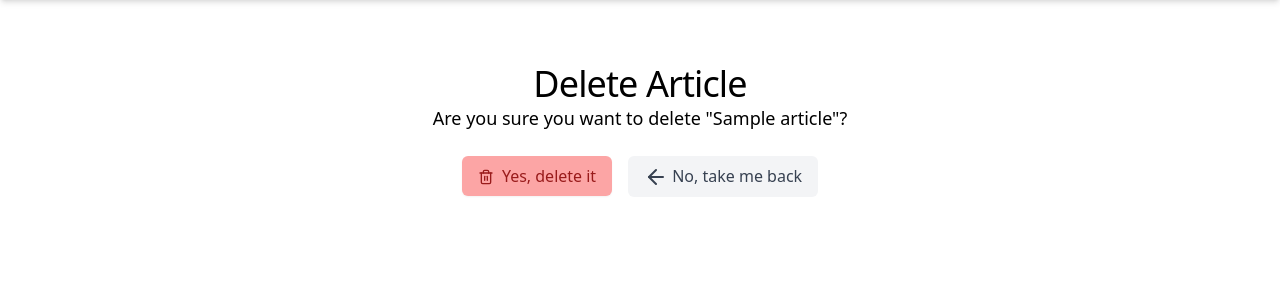
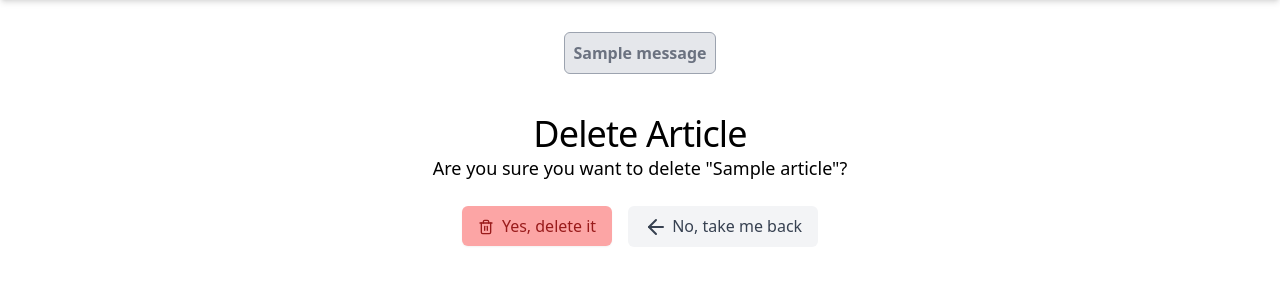
Before and after one commit to sean-house/django5course, a Django app: page /articles/1/delete/ in a window 1280 px wide. Shown: the part 73-373 px from the top of the page. Run offline with Django 5.2, Linux system fonts and the light colour scheme; a user stored in the database is signed in; data comes from the database, SQL or seed files in the repository; tables that the repository leaves empty hold one stand-in row (values such as "Sample post"); one stand-in notice (Sample message) is shown; style sheets or scripts are compiled from the project's sources; some libraries are stand-ins or nearby versions.

Commit message:
Add Favicon and pagination

```diff
--- a/app/views.py
+++ b/app/views.py
@@ -2,8 +2,10 @@
 
 from typing import Any
 
+from django.contrib import messages
 from django.contrib.auth.mixins import LoginRequiredMixin, UserPassesTestMixin
 from django.db.models.query import QuerySet
+from django.http import HttpRequest, HttpResponse
 from django.urls import reverse_lazy
 from django.views.generic import CreateView, DeleteView, ListView, UpdateView
 
@@ -17,10 +19,12 @@ class ArticleListView(LoginRequiredMixin, ListView):
     model = Article
     template_name = "app/home.html"
     context_object_name = "articles"
+    paginate_by = 5
 
     def get_queryset(self) -> QuerySet[Any]:
         """Override get_queryset to filter by creator."""
-        return Article.objects.filter(creator=self.request.user).order_by("-created_at")
+        queryset = super().get_queryset().order_by("-created_at").filter(creator=self.request.user)
+        return queryset
 
 class ArticleCreateView(LoginRequiredMixin, CreateView):
     """View for creating an Article."""
@@ -61,3 +65,8 @@ class ArticleDeleteView(LoginRequiredMixin, UserPassesTestMixin, DeleteView):
     def test_func(self) -> bool:
         """Override test_func to check if the user is the creator of the Article."""
         return self.request.user == self.get_object().creator
+
+    def post(self, request: HttpRequest, *args: str, **kwargs: Any) -> HttpResponse:
+        """Override post to set the success message."""
+        messages.success(self.request, "Article deleted successfully.", extra_tags="destructive")
+        return super().post(request, *args, **kwargs)
--- a/static/input.css
+++ b/static/input.css
@@ -42,7 +42,7 @@
     @apply w-full rounded-md p-2;
 }
 
-.error {
+.error, .destructive {
     @apply p-2 my-2 text-sm text-red-700 bg-red-50 rounded-md border-red-300;
 }
 
--- a/templates/base.html
+++ b/templates/base.html
@@ -6,6 +6,7 @@
     <meta charset="UTF-8">
     <meta name="viewport" content="width=device-width, initial-scale=1.0">
     <title>Djangocourse - {% block head_title %}{% endblock head_title %}</title>
+    <link rel="shortcut icon" type="image/png" href="{% static 'favicon.ico' %}"/>
     <link rel="stylesheet" href="{% static 'output.css' %}">
     <link rel="stylesheet" href="https://cdn.jsdelivr.net/npm/easymde/dist/easymde.min.css">
     <script src="https://cdn.jsdelivr.net/npm/easymde/dist/easymde.min.js"></script>
@@ -46,9 +47,18 @@
             </div>
         </nav>
         <div class="p-2 md:p-4 lg:p-6">
-            {% block base_content %}
+            <div class="flex justify-center mt-2 text-gray-500 font-bold">
+                {% if messages %}
+                    <ul>
+                    {% for message in messages %}
+                        <li class="border p-2 border-gray-400 bg-gray-200 rounded-md {{ message.tags }}">{{ message }}</li>
+                    {% endfor %}
+                    </ul>
+                {% endif %}
+            </div>
+                {% block base_content %}
 
-            {% endblock base_content %}
+                {% endblock base_content %}
         </div>
     {% endblock body  %}
     {% block extra_body %}
```
Also changed, not shown: templates/app/home.html (+15 -0 lines), static/favicon.ico (renamed from favicon.ico), templates/svgs/chevron-down.svg, templates/svgs/chevron-left.svg (added), templates/svgs/chevron-right.svg (added).
